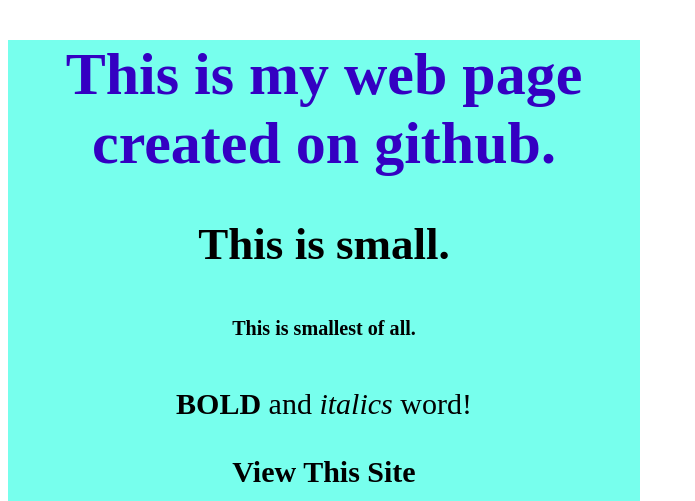
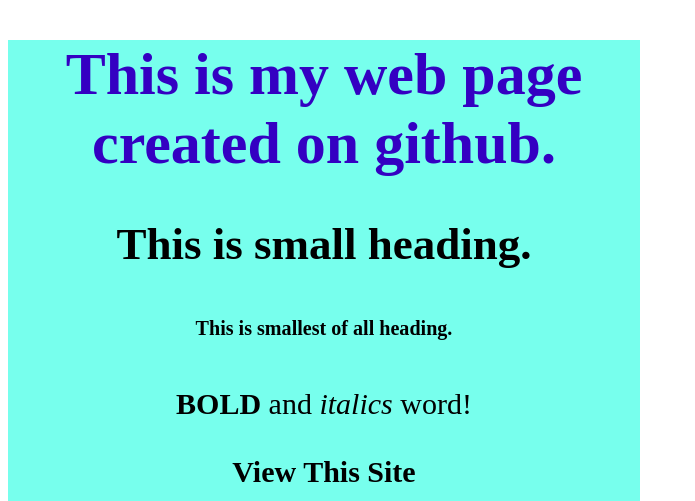
Before and after one commit to aron-th/aron-th.github.io, a plain HTML site: page index.html in a window 1280 px wide. Shown: the top 501 px of the page, without its empty margins (0-695 px from the left). Drawn offline with Linux system fonts and the light colour scheme.

Commit message:
Update index.html

```diff
--- a/index.html
+++ b/index.html
@@ -11,8 +11,8 @@
         <body>
             <!--to create heading we can use h1>-->
             <h1>This is my web page created on github. </h1>
-            <h2>This is small.</h2>
-            <h6>This is smallest of all.</h6>
+            <h2>This is small heading.</h2>
+            <h6>This is smallest of all heading.</h6>
             <!--strong mean bold and i means italics respectively-->
             <strong>BOLD</strong>
             and
```
